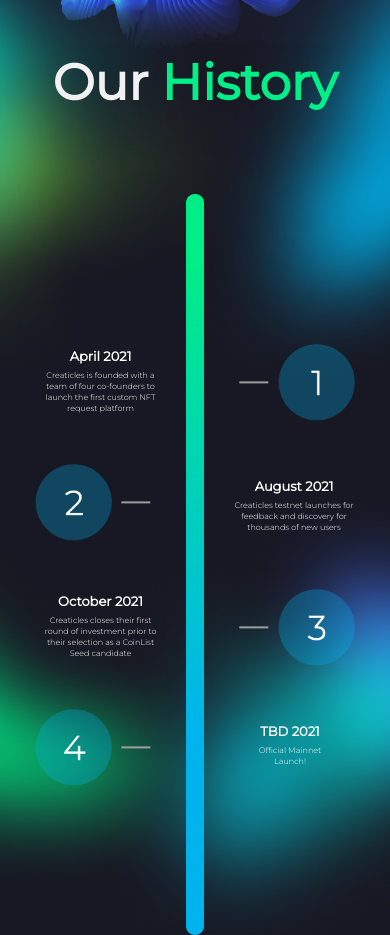
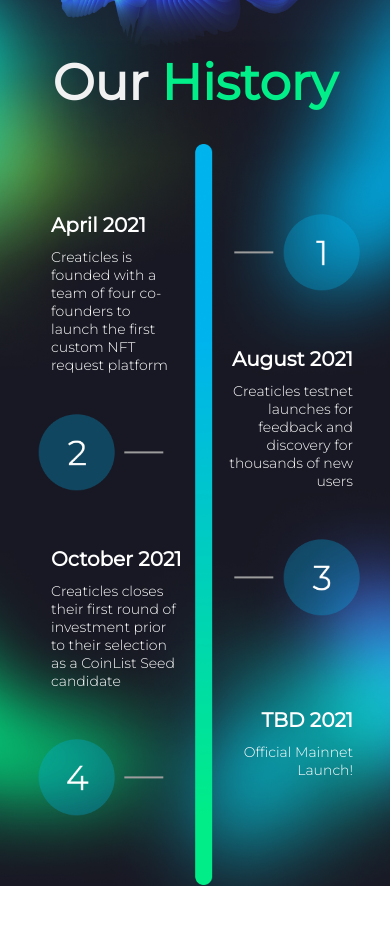
Before and after one commit to zerofille/creaticles, a React (Create React App) app: page / in a window 390 px wide. After the commit the page ends 886 px from the top, so only its background shows below. Built offline with nearby package versions, Linux system fonts and the light colour scheme.

Commit message:
Add styles

```diff
--- a/public/index.css
+++ b/public/index.css
@@ -58,3 +58,12 @@ html {
     background-size: 100%;
     font-family: 'Montserrat', sans-serif;
 }
+
+@media (max-width: 520px){
+    .html{
+        background-image: url("./Creaticles Visual Design About Stage 2 Dark Mobile.png");
+        background-position: 0% 15%;
+        background-repeat: no-repeat;
+        background-size: 100%;
+    }
+}
--- a/src/Components/FullSection.sass
+++ b/src/Components/FullSection.sass
@@ -30,13 +30,23 @@
 
 @media (max-width: 685px)
   .union
-   width: 500px
+    width: 500px
 
 @media (max-width: 520px)
   .sectionWrap
-   transform: rotate(-90deg)
-   margin-top: 280px
+    transform: rotate(-90deg)
+    margin-top: 200px
+    max-height: 400px
   .union
     width: 741px
+    margin: 20px 0px
+    transform: rotate(-180deg)
   .sectionWrap
     flex-direction: column-reverse
+
+@media (max-width: 415px)
+  .union
+    width: 741px
+    margin: 0px 0px
+  .sectionWrap
+    max-height: 400px
--- a/src/Components/FullSection.tsx
+++ b/src/Components/FullSection.tsx
@@ -13,7 +13,9 @@ function FullSection() {
     <section>
       <h1 className="heading">Our <span className={'span'}>History</span></h1>
       <div className={'sectionWrap'}>
-        <HalfSection header={'August 2021'} header2={'TBD 2021'}
+        <HalfSection
+          textAlign={'rightAlign'}
+          header={'August 2021'} header2={'TBD 2021'}
                      headerStyle={'headerStyle'}
                      textWrapStyle={'textWrapStyle'}
                      text={'Creaticles testnet launches for feedback and discovery for thousands of new users'}
@@ -22,7 +24,7 @@ function FullSection() {
                      numberSt={'nonReverse'} className={'row'}/>
         <img className="union" alt="line" src={union}/>
         <HalfSection
-
+          textAlign={'leftAlign'}
           header={'October 2021'} header2={'April 2021'}
           text={'Creaticles closes their first round of investment prior to their selection as a CoinList Seed candidate'}
           text2={'Creaticles is founded with a team of four co-founders to launch the first custom NFT request platform'}
--- a/src/Components/HalfSection.sass
+++ b/src/Components/HalfSection.sass
@@ -33,7 +33,12 @@
 @media (max-width: 520px)
   .rowReverse
    flex-direction: row
-   margin-bottom: 50px
+   width: 650px
+   justify-content: space-between
+   height: 200px
+
   .row
     flex-direction: row-reverse
-    margin-top: 50px
+    justify-content:  space-between
+    width: 650px
+    height: 200px
--- a/src/Components/HalfSection.tsx
+++ b/src/Components/HalfSection.tsx
@@ -7,9 +7,9 @@ function HalfSection(props: any) {
   return (
     <section className={props.className}>
       <NumberBlock src={props.src} lineStyles={props.stylesForLine} styles={props.numberSt}/>
-      <TextBlock   header={props.header} text={props.text}/>
+      <TextBlock  textAlign={props.textAlign} header={props.header} text={props.text}/>
       <NumberBlock src={props.src2} lineStyles={props.stylesForLine} styles={props.numberSt}/>
-      <TextBlock headerStyle={props.headerStyle} textWrapStyle={props.textWrapStyle} header={props.header2} text={props.text2}/>
+      <TextBlock textAlign={props.textAlign} headerStyle={props.headerStyle} textWrapStyle={props.textWrapStyle} header={props.header2} text={props.text2}/>
     </section>
   );
 }
--- a/src/Components/NumberBlock.sass
+++ b/src/Components/NumberBlock.sass
@@ -65,15 +65,19 @@
     transform: rotate(-270deg)
   .nonReverse
     flex-direction: row-reverse
+    img
+      margin-right: -10px
   .nonRevLine
     transform: rotate(-180deg)
     margin: 10px 10px
   .reverse
     flex-direction: row
+    img
+      margin-left: -10px
   .revLine
     transform: rotate(-180deg)
-    margin: 10px 10px
+    margin: 15px 10px
   .number
     width: 76.4px
   .revLine, .nonRevLine
-    width: 560.19px
+    width: 51.8px
--- a/src/Components/NumberBlock.tsx
+++ b/src/Components/NumberBlock.tsx
@@ -9,7 +9,6 @@ function NumberBlock(props: any) {
     <div className={props.styles}>
       <img src={props.src} alt="number" className="number"/>
       <div className={props.lineStyles}/>
-
     </div>
 
   )
--- a/src/Components/TextBlock.sass
+++ b/src/Components/TextBlock.sass
@@ -83,3 +83,18 @@ h3
 @media (max-width: 520px)
   .textBlockWrap
     transform: rotate(-270deg)
+    width: 250px
+
+  .leftAlign
+    text-align: left
+
+  .rightAlign
+    text-align: right
+  p
+    font-size: 14px
+    line-height: 18px
+
+  h3
+    font-size: 20px
+    line-height: 38px
+    white-space: nowrap
--- a/src/Components/TextBlock.tsx
+++ b/src/Components/TextBlock.tsx
@@ -4,9 +4,9 @@ import './TextBlock.sass'
 function TextBlock(props: any) {
   return (
     <div className="textBlockWrap">
-      <div className={'innerTextWrap'}>
-      <h3 className={props.headerStyle}>{props.header}</h3>
-      <p className={props.textWrapStyle}>{props.text}</p></div>
+      <div className='innerTextWrap'>
+      <h3 className={props.textAlign}>{props.header}</h3>
+      <p className={props.textAlign}>{props.text}</p></div>
     </div>
   );
 }
```
